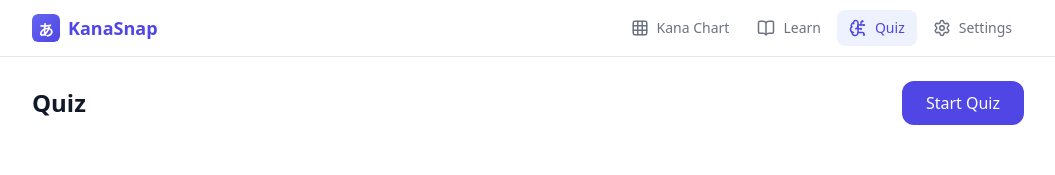
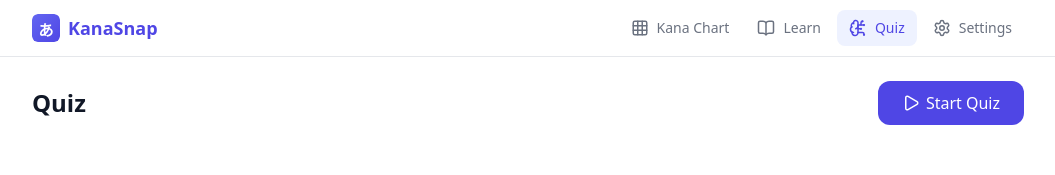
Before and after one commit to LGiki/kana-snap, a React (Vite) app: page /quiz in a window 1280 px wide. Shown: the top 175 px of the page, without its empty margins (112-1167 px from the left). Built offline with nearby package versions, Linux system fonts and the light colour scheme.

Commit message:
feat: add play icon to quiz start button

```diff
--- a/src/components/Quiz.tsx
+++ b/src/components/Quiz.tsx
@@ -1,5 +1,5 @@
 import { useBlocker } from "@tanstack/react-router";
-import { ArrowLeft, BarChart3, Keyboard, TrendingUp } from "lucide-react";
+import { ArrowLeft, BarChart3, Keyboard, Play, TrendingUp } from "lucide-react";
 import { useCallback, useEffect, useState } from "react";
 import { useTranslation } from "react-i18next";
 import { getAllKana, type Kana } from "#/data/kana";
@@ -387,8 +387,9 @@ function QuizStart({ onStart }: { onStart: () => void }) {
 				<button
 					type="button"
 					onClick={onStart}
-					className="px-6 py-2.5 rounded-xl bg-primary-600 text-white text-base font-medium hover:bg-primary-700 transition-colors"
+					className="px-6 py-2.5 rounded-xl bg-primary-600 text-white text-base font-medium hover:bg-primary-700 transition-colors inline-flex items-center gap-1.5"
 				>
+					<Play size={18} />
 					{t("quiz.start")}
 				</button>
 			</div>
```
